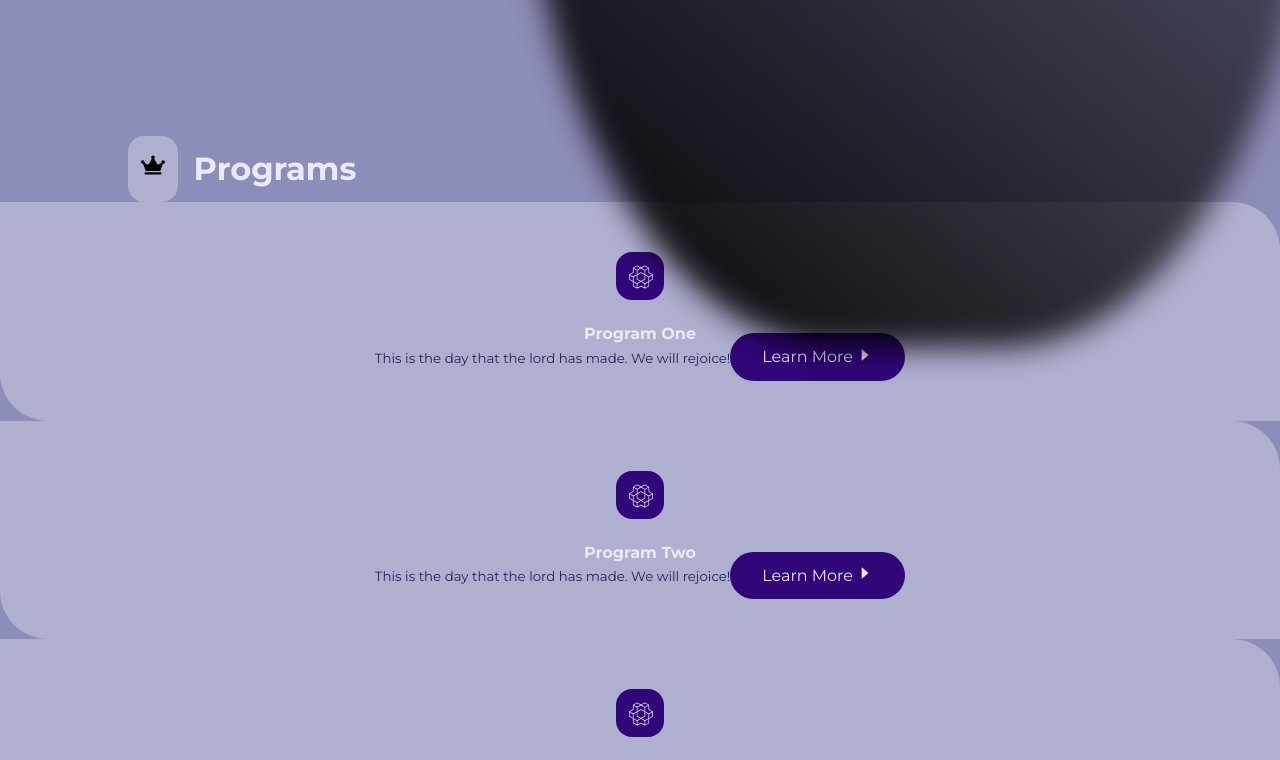
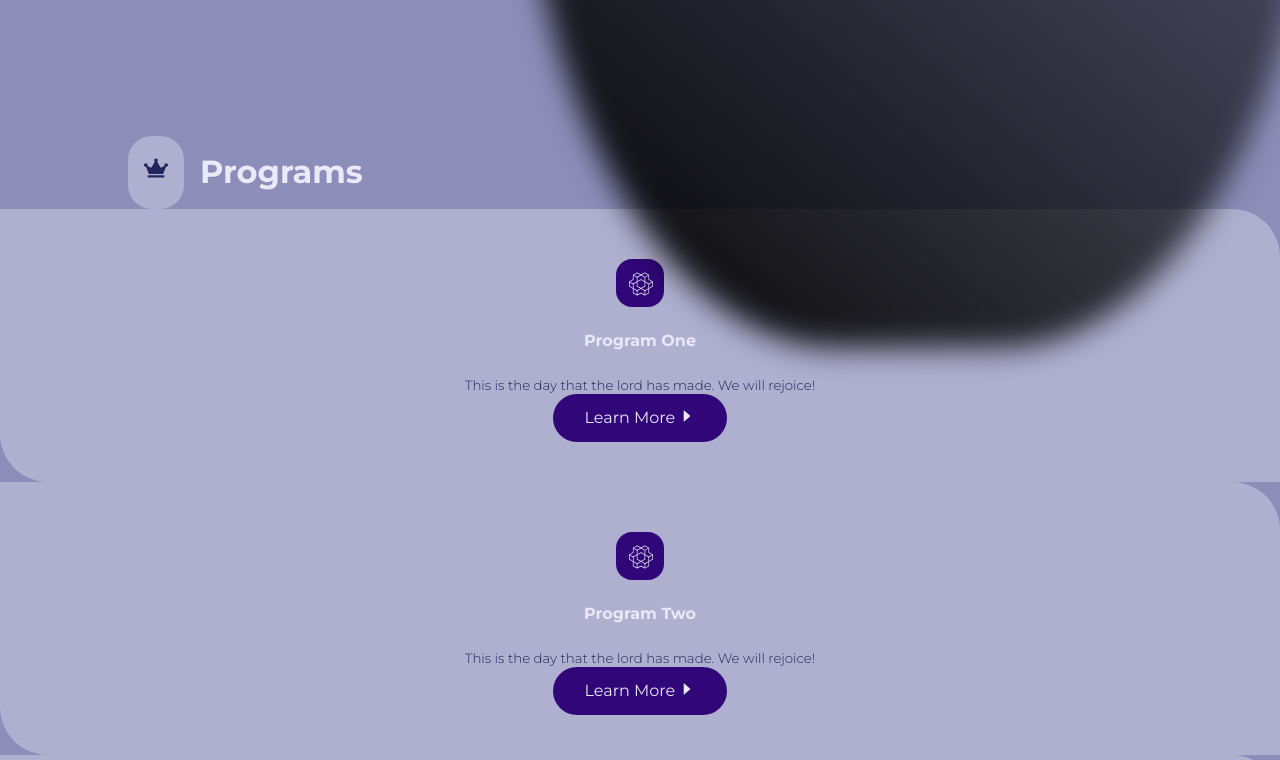
Before and after one commit to oliver-nicoll/turbo-couscous, a React (Create React App) app: page / in a window 1280 px wide. Shown: the part 720-1480 px from the top of the page. Built offline with nearby package versions, Linux system fonts and the light colour scheme.

Commit message:
fix crown icon

```diff
--- a/src/index.css
+++ b/src/index.css
@@ -123,9 +123,9 @@ section {
 
 .section__head span {
     background: var(--color-gray-200);
-    padding: 0.8rem;
-    border-radius: 1rem;
-    color: var(--color-secondary);
+    padding: 1rem;
+    border-radius: 1.5rem;
+    color: var(--color-gray-500);
     font-size: 1.5rem;
 }
 
@@ -143,7 +143,7 @@ section {
 
 .card:hover {
     background: transparent;
-    border-color: var(--color-gray-400);
+    border-color: var(--color-primary);
     cursor: default;
 }
 
@@ -162,3 +162,15 @@ section {
     transition: var(--transition);
 
 }
+
+.card:hover span {
+    background: var(--color-secondary);
+    color: var(--color-primary-variant)
+}
+
+.card small {
+    margin-top: 1rem;
+    display: block;
+    font-weight: 300;
+    padding: .5rem;
+}
```
